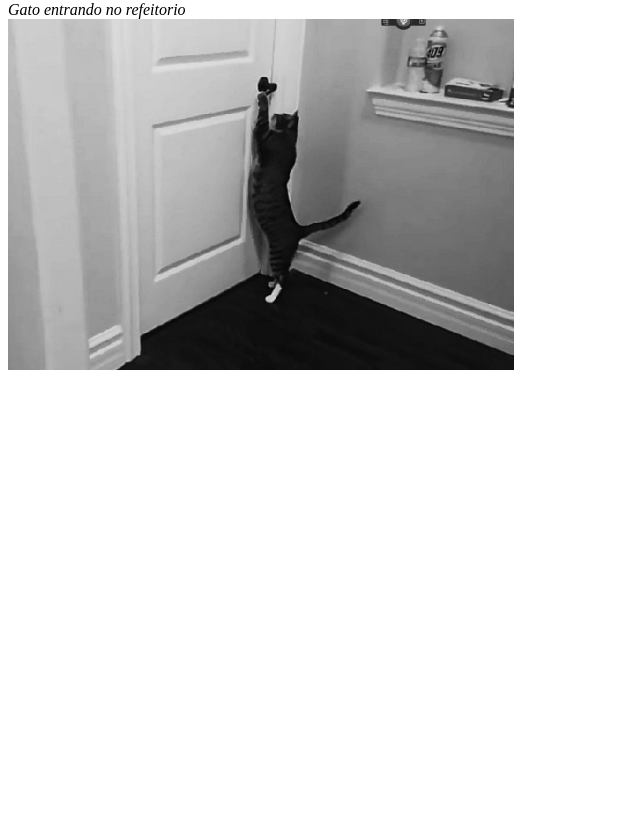
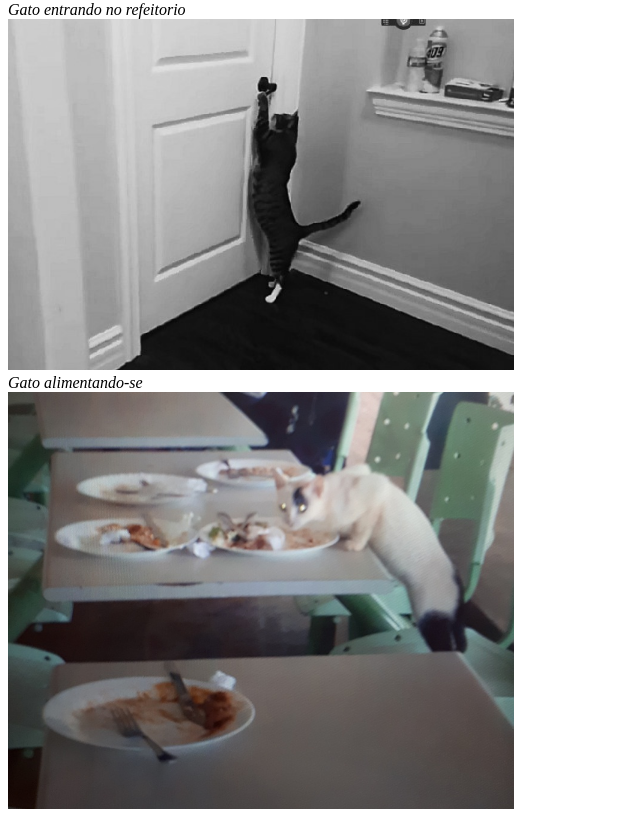
Before and after one commit to andrehenriquewq/minicursogit, a plain HTML site: page index.html in a window 1280 px wide. Shown: the part 79-900 px from the top of the page, without its empty margins (0-640 px from the left). Before the commit the page ends 800 px from the top, so only its background shows below. Drawn offline with Linux system fonts and the light colour scheme.

Commit message:
adicionando segundo gato comendo

```diff
--- a/index.html
+++ b/index.html
@@ -10,6 +10,8 @@
     <h1>O ciclo do gato</h1>
     <em>Gato entrando no refeitorio</em> <br>
     <img src="image/01.jpg" width="40%"> <br>
+    <em>Gato alimentando-se</em> <br>
+    <img src="image/02.jpg" width="40%"> <br>
 
 </body>
 </html>
```
